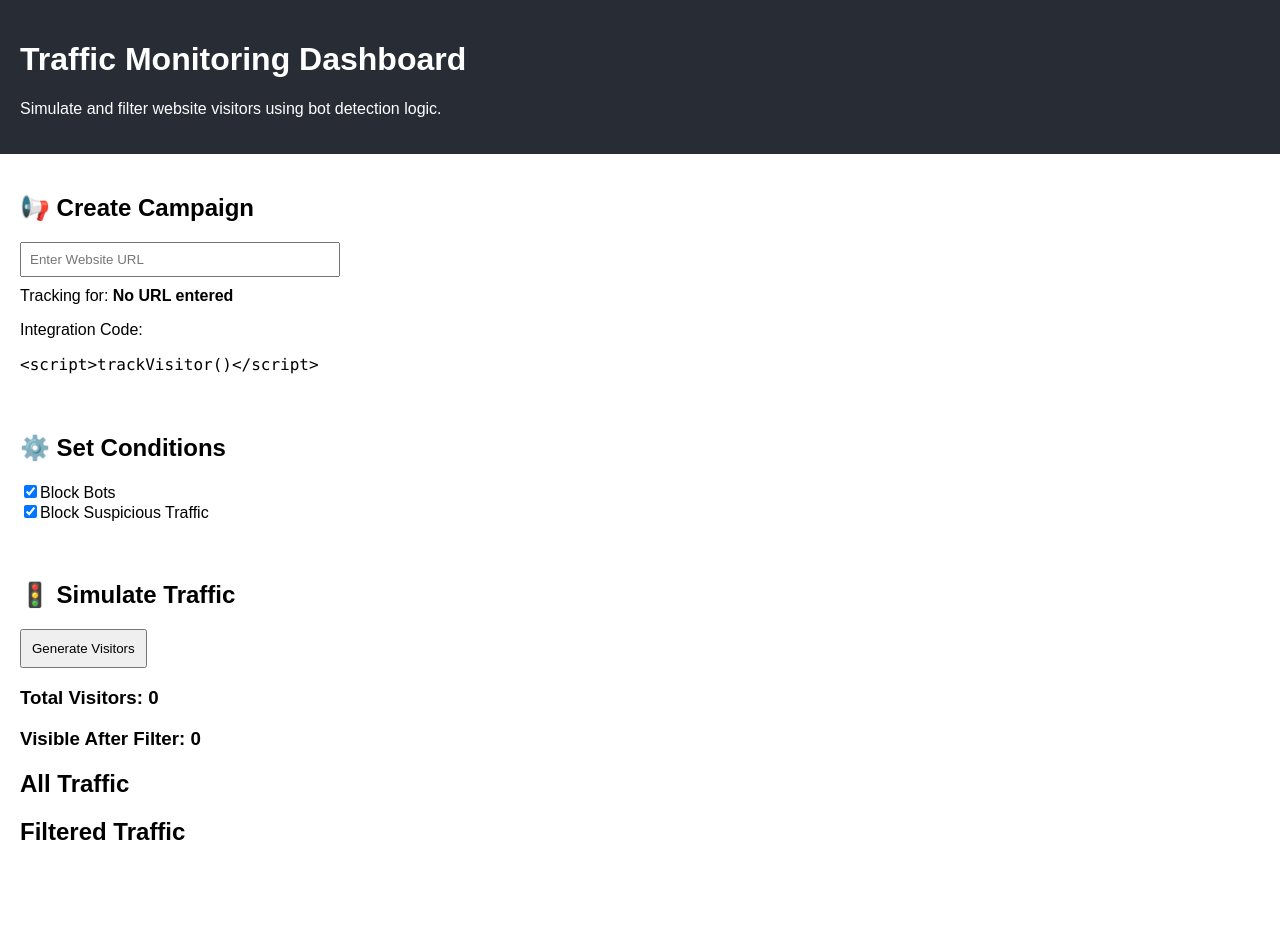
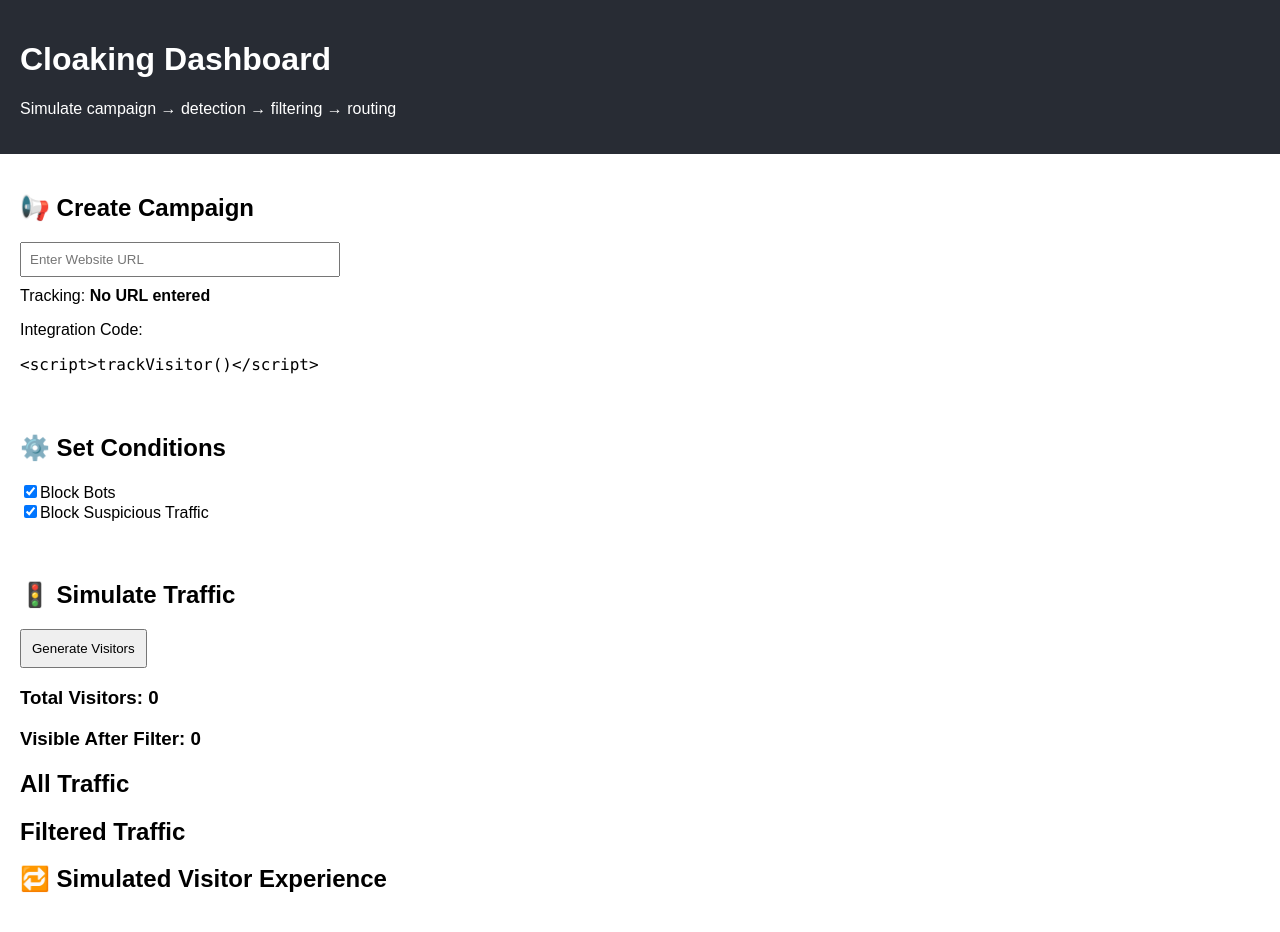
Before and after one commit to jagritiiii/bot-dashboard, a React (Create React App) app: page / in a window 1280 px wide. Before the commit the page ends 885 px from the top, so only its background shows below. Built offline with nearby package versions, Linux system fonts and the light colour scheme.

Commit message:
added cloaking routing logic

```diff
--- a/src/App.js
+++ b/src/App.js
@@ -40,16 +40,16 @@ function App() {
     return true;
   });
 
-  return (
+    return (
     <div style={{ fontFamily: "Arial" }}>
 
-      {/* Landing Page */}
+      {/* Landing */}
       <div style={{ padding: "20px", background: "#282c34", color: "white" }}>
-        <h1>Traffic Monitoring Dashboard</h1>
-        <p>Simulate and filter website visitors using bot detection logic.</p>
+        <h1>Cloaking Dashboard</h1>
+        <p>Simulate campaign → detection → filtering → routing</p>
       </div>
 
-      {/* Campaign Setup */}
+      {/* Campaign */}
       <div style={{ padding: "20px" }}>
         <h2>📢 Create Campaign</h2>
 
@@ -61,13 +61,11 @@ function App() {
         />
 
         <p style={{ marginTop: "10px" }}>
-          Tracking for: <strong>{url || "No URL entered"}</strong>
+          Tracking: <strong>{url || "No URL entered"}</strong>
         </p>
 
         <p>Integration Code:</p>
-        <code>
-          {`<script>trackVisitor()</script>`}
-        </code>
+        <code>{`<script>trackVisitor()</script>`}</code>
       </div>
 
       {/* Conditions */}
@@ -95,7 +93,7 @@ function App() {
         </label>
       </div>
 
-      {/* Traffic Simulation */}
+      {/* Traffic */}
       <div style={{ padding: "20px" }}>
         <h2>🚦 Simulate Traffic</h2>
 
@@ -129,6 +127,36 @@ function App() {
             Some users were blocked / redirected based on conditions
           </p>
         )}
+
+        {/* CLOAKING SIMULATION */}
+        <h2>🔁 Simulated Visitor Experience</h2>
+
+        {data.length > 0 && (
+          <div style={{ marginTop: "10px", padding: "10px", border: "1px solid gray" }}>
+
+            {data[0].type === "Human" && (
+              <div>
+                <h3>💰 Money Page</h3>
+                <p>This is the real content shown to normal users.</p>
+              </div>
+            )}
+
+            {data[0].type === "Bot" && (
+              <div>
+                <h3>🛡️ Safe Page</h3>
+                <p>Bot detected — redirected to safe content.</p>
+              </div>
+            )}
+
+            {data[0].type === "Suspicious" && (
+              <div>
+                <h3>⛔ Blocked</h3>
+                <p>Access denied due to suspicious activity.</p>
+              </div>
+            )}
+
+          </div>
+        )}
       </div>
 
     </div>
```
